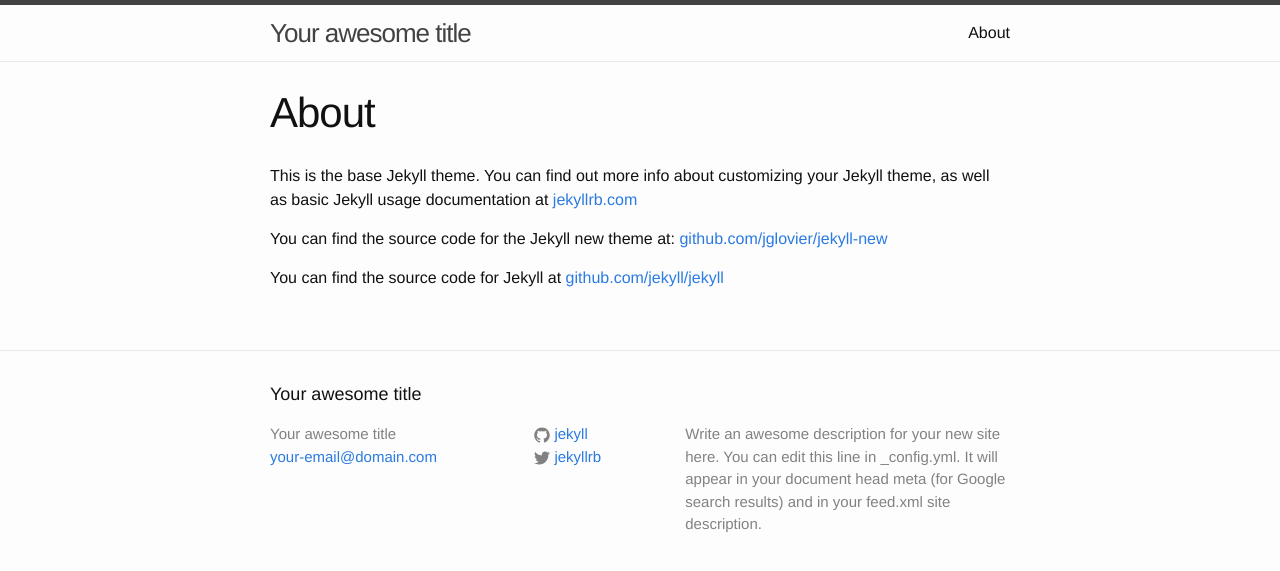
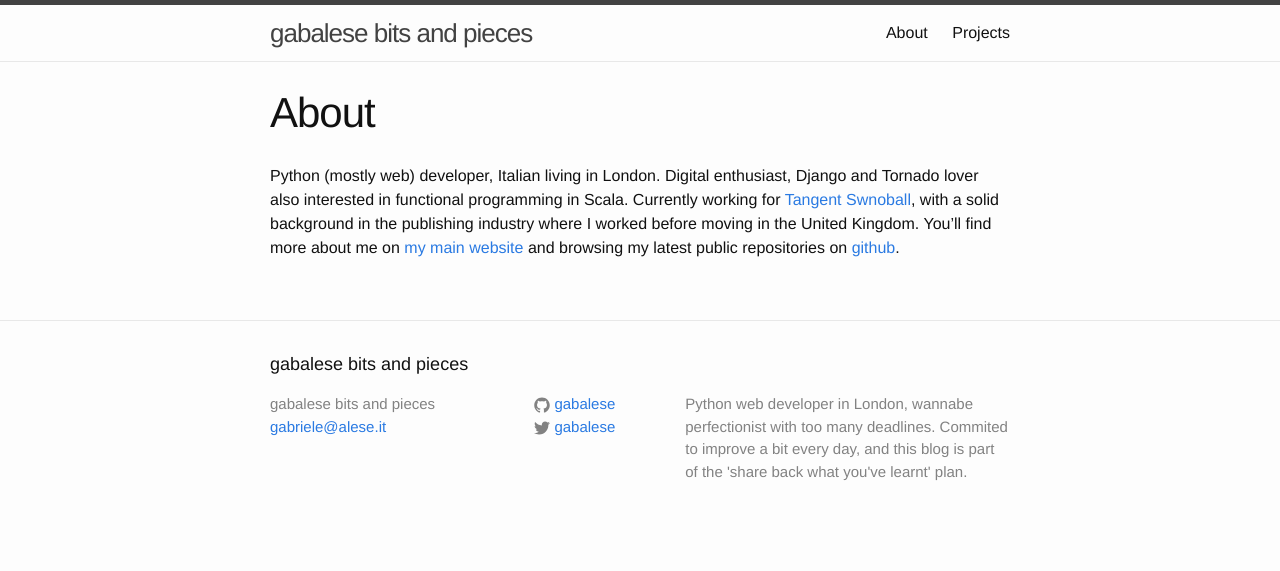
Before and after one commit to gabalese/gabalese.github.io, a Jekyll site: the page built from about.md, in a window 1280 px wide. Shown: the top 571 px of the page. Built offline with Jekyll 4.4.1, drawn with Linux system fonts in a browser that asks for light colours.

Commit message:
Configuration, amended About and added a (WIPpable) projects page

```diff
--- a/_config.yml
+++ b/_config.yml
@@ -1,14 +1,13 @@
 # Site settings
-title: Your awesome title
-email: your-email@domain.com
+title: gabalese bits and pieces
+email: gabriele@alese.it
 description: > # this means to ignore newlines until "baseurl:"
-  Write an awesome description for your new site here. You can edit this
-  line in _config.yml. It will appear in your document head meta (for
-  Google search results) and in your feed.xml site description.
+  Python web developer in London, wannabe perfectionist with too many deadlines.
+  Commited to improve a bit every day, and this blog is part of the 'share back what you've learnt' plan.
 baseurl: "" # the subpath of your site, e.g. /blog/
-url: "http://yourdomain.com" # the base hostname & protocol for your site
-twitter_username: jekyllrb
-github_username:  jekyll
+url: "http://gabale.se" # the base hostname & protocol for your site
+twitter_username: gabalese
+github_username:  gabalese
 
 # Build settings
 markdown: kramdown
--- a/_posts/2015-03-30-new-blog.markdown
+++ b/_posts/2015-03-30-new-blog.markdown
@@ -4,8 +4,10 @@
 date:   2015-03-30 00:47:31
 categories: helloworld
 ---
+# Hello, world!
+The mandatory Hello World, still non derogable when you start writing a blog (more like _restart_, you know).
 {% highlight scala %}
 object HelloWorld extends App {
-    println "Hello World"
+    println "Hello world!"
 }
 {% endhighlight %}
--- a/about.md
+++ b/about.md
@@ -3,9 +3,7 @@
 title: About
 permalink: /about/
 ---
-
-This is the base Jekyll theme. You can find out more info about customizing your Jekyll theme, as well as basic Jekyll usage documentation at [jekyllrb.com](http://jekyllrb.com/)
-
-You can find the source code for the Jekyll new theme at: [github.com/jglovier/jekyll-new](https://github.com/jglovier/jekyll-new)
-
-You can find the source code for Jekyll at [github.com/jekyll/jekyll](https://github.com/jekyll/jekyll)
+Python (mostly web) developer, Italian living in London.
+Digital enthusiast, Django and Tornado lover also interested in functional programming in Scala.
+Currently working for [Tangent Swnoball](http://www.tangentsnowball.com), with a solid background in the publishing industry where I worked before moving in the United Kingdom.
+You'll find more about me on [my main website](http://www.alese.it) and browsing my latest public repositories on [github](https://github.com/gabalese?tab=repositories).
--- /dev/null
+++ b/projects.md
@@ -0,0 +1,6 @@
+---
+layout: page
+title: Projects
+permalink: /projects/
+---
+**TBA**
```
